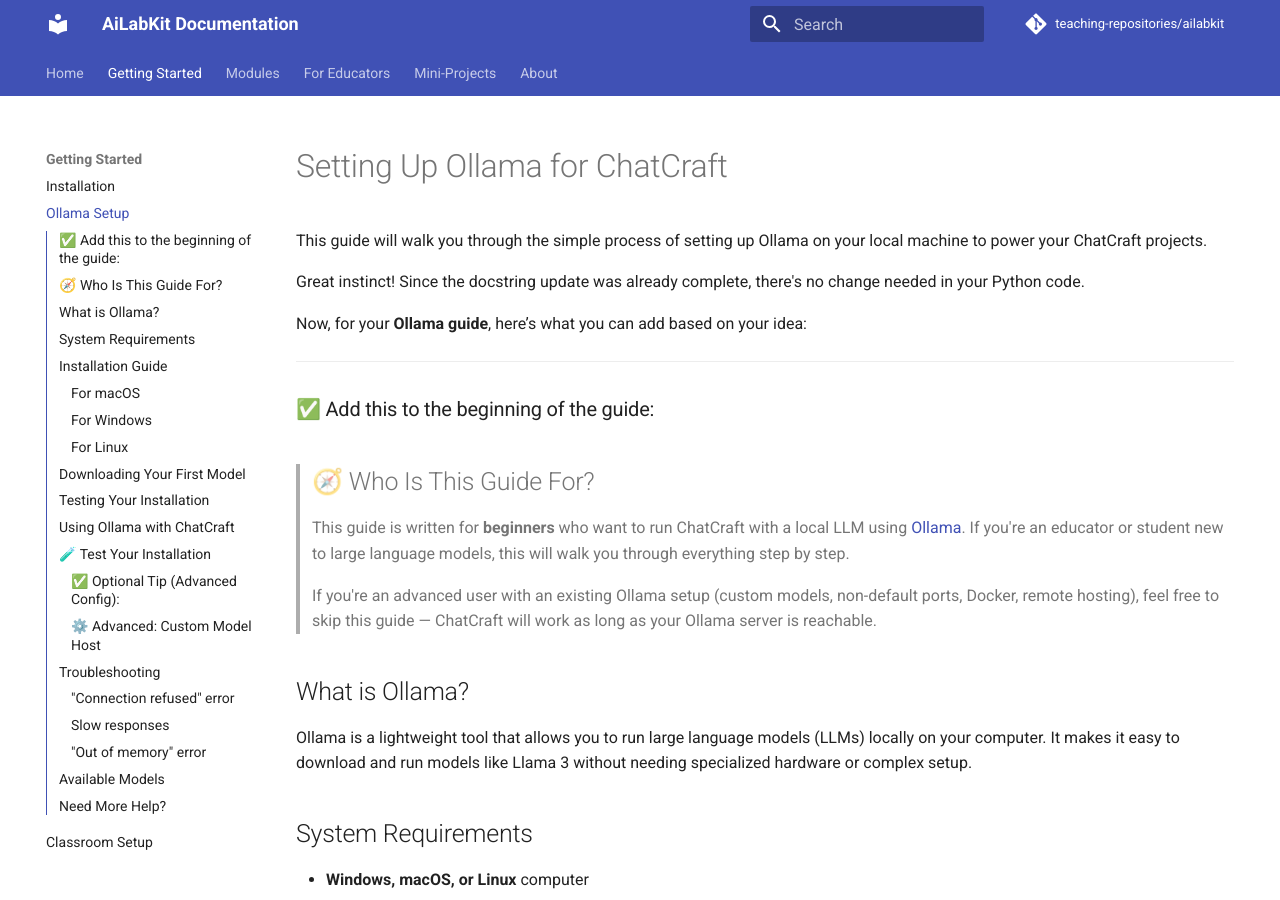
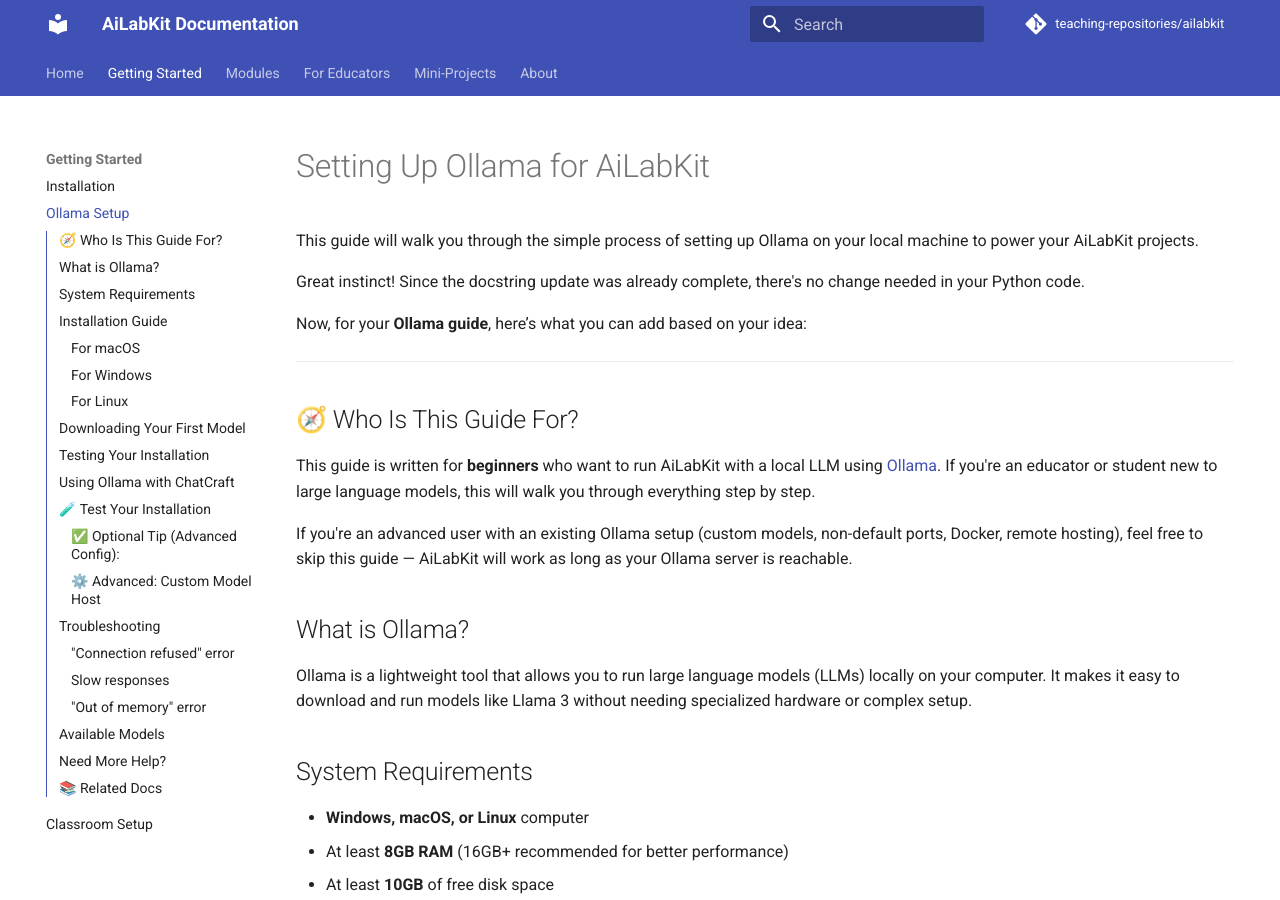
Before and after one commit to michaelborck-education/hands-on-ai, an MkDocs documentation site: the page built from docs/ollama-guide.md, in a window 1280 px wide and 900 px high. Built offline with MkDocs 1.6.1 and Material for MkDocs 9.7.7, drawn with Linux system fonts in a browser that asks for light colours; comment, search, counter and statistics services are not loaded; some of the changed text lies outside the part shown.

Commit message:
Add cross-references to documentation files
- Add Related Docs section to agent-guide.md
- Add Related Docs section to agent-concepts.md
- Add Related Docs section to rag-guide.md
- Update ollama-guide.md to reference AiLabKit instead of ChatCraft
- Ensure consistent cross-linking between related documents

🤖 Generated with [Claude Code](https://claude.ai/code)
Co-Authored-By: Claude <noreply@anthropic.com>

````diff
--- a/docs/ollama-guide.md
+++ b/docs/ollama-guide.md
@@ -1,6 +1,6 @@
-# Setting Up Ollama for ChatCraft
+# Setting Up Ollama for AiLabKit
 
-This guide will walk you through the simple process of setting up Ollama on your local machine to power your ChatCraft projects.
+This guide will walk you through the simple process of setting up Ollama on your local machine to power your AiLabKit projects.
 
 
 Great instinct! Since the docstring update was already complete, there's no change needed in your Python code.
@@ -9,13 +9,11 @@ Now, for your **Ollama guide**, here’s what you can add based on your idea:
 
 ---
 
-### ✅ Add this to the beginning of the guide:
+## 🧭 Who Is This Guide For?
 
-> ## 🧭 Who Is This Guide For?
->
-> This guide is written for **beginners** who want to run ChatCraft with a local LLM using [Ollama](https://ollama.com). If you're an educator or student new to large language models, this will walk you through everything step by step.
->
-> If you're an advanced user with an existing Ollama setup (custom models, non-default ports, Docker, remote hosting), feel free to skip this guide — ChatCraft will work as long as your Ollama server is reachable.
+This guide is written for **beginners** who want to run AiLabKit with a local LLM using [Ollama](https://ollama.com). If you're an educator or student new to large language models, this will walk you through everything step by step.
+
+If you're an advanced user with an existing Ollama setup (custom models, non-default ports, Docker, remote hosting), feel free to skip this guide — AiLabKit will work as long as your Ollama server is reachable.
 
 
 ## What is Ollama?
@@ -95,30 +93,30 @@ No additional configuration is required unless you've changed Ollama's default s
 > ollama run llama3
 > ```
 >
-> You can test ChatCraft in Python with:
+You can test AiLabKit in Python with:
 >
-> ```python
-> from chatcraft import friendly_bot
-> print(friendly_bot(\"What is 3 + 4?\"))
-> ```
->
-> You should get a real-time AI response!
+```python
+from ailabkit.chat import get_response
+print(get_response("What is 3 + 4?"))
+```
+
+You should get a real-time AI response!
 
 ---
 
 ### ✅ Optional Tip (Advanced Config):
 
 > ### ⚙️ Advanced: Custom Model Host
->
-> If you're running Ollama on a different host or port (e.g. remote or Docker), you can create a config file to tell ChatCraft where to send requests.
->
-> See: [docs/configuration.md](configuration.md) for advanced setup.
+
+If you're running Ollama on a different host or port (e.g. remote or Docker), you can create a config file to tell AiLabKit where to send requests.
+
+See: [docs/configuration.md](configuration.md) for advanced setup.
 
 ## Troubleshooting
 
 ### "Connection refused" error
 
-If ChatCraft shows a connection error:
+If AiLabKit shows a connection error:
 1. Make sure Ollama is running
 2. Check that you haven't changed the default port (11434)
 3. On Windows or macOS, you might need to restart the Ollama application
@@ -156,4 +154,14 @@ For more detailed information about Ollama, visit their official documentation a
 
 ---
 
-Now that you have Ollama set up, you're ready to use ChatCraft and start creating your own AI educational experiences!
+## 📚 Related Docs
+
+- [Chat Module Guide](chat-guide.md) - Learn about using the chat module with Ollama
+- [RAG Module Guide](rag-guide.md) - Learn about using the RAG module with Ollama
+- [Agent Module Guide](agent-guide.md) - Learn about using the agent module with Ollama
+- [Configuration Guide](configuration.md) - Advanced configuration options
+- [Education Guide](education-guide.md) - Use AiLabKit in educational settings
+
+---
+
+Now that you have Ollama set up, you're ready to use AiLabKit and start creating your own AI educational experiences!
````
Also changed, not shown: other parts of docs/ollama-guide.md (+1 -1 lines), docs/agent-concepts.md (+6 -0 lines), docs/agent-guide.md (+8 -0 lines), docs/rag-guide.md (+11 -0 lines).
